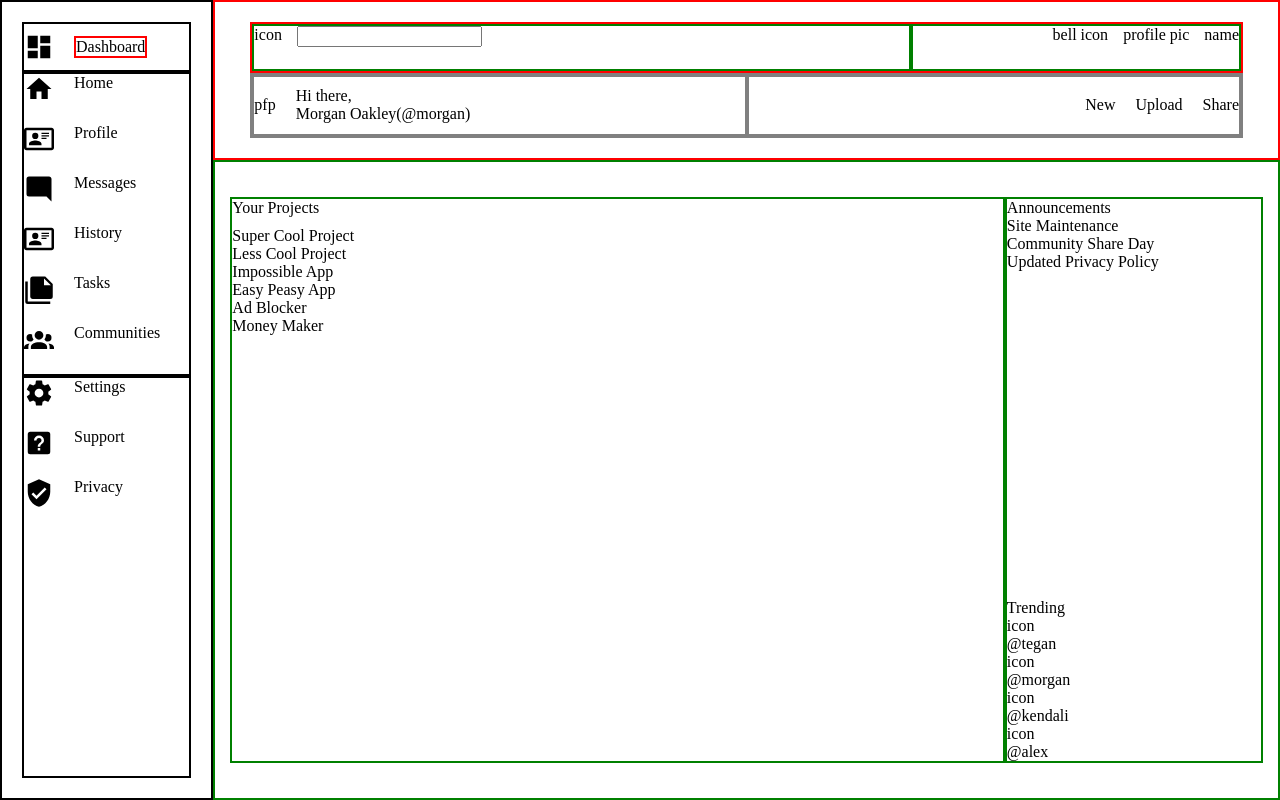
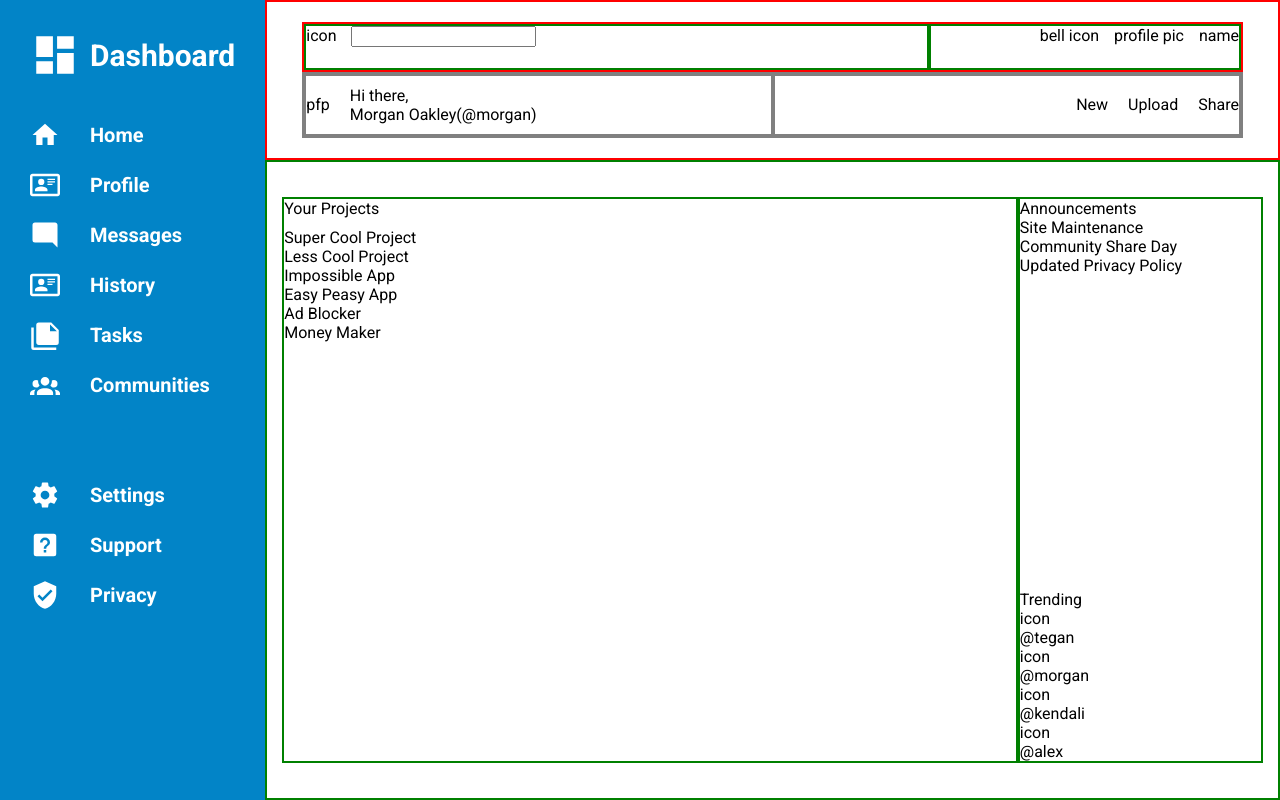
Before and after one commit to v-sudo29/admin-dashboard, a website: page index.html in a window 1280 px wide. Drawn offline with Linux system fonts and the light colour scheme.

Commit message:
Style sidebar

```diff
--- a/index.html
+++ b/index.html
@@ -9,7 +9,7 @@
 </head>
 <body>
     <div class="sidebar-container">
-        <div class="icon-title">
+        <div class="icon-dashboard-container">
             <svg id="dashboard-icon" xmlns="http://www.w3.org/2000/svg" viewBox="0 0 24 24"><path d="M13,3V9H21V3M13,21H21V11H13M3,21H11V15H3M3,13H11V3H3V13Z" /></svg>
             <div class="dashboard-text">Dashboard</div>
         </div>
--- a/style.css
+++ b/style.css
@@ -1,5 +1,8 @@
+@import url('https://fonts.googleapis.com/css2?family=Roboto:wght@300;400;700&display=swap');
+
 :root {
     box-sizing: border-box;
+    font-family: 'Roboto';
 }
 
 *, *:before, *:after {
@@ -18,46 +21,62 @@ body {
 
 /* Sidebar */
 .sidebar-container {
-    border: 2px solid black;
-
     grid-column: 1 / 2;
     grid-row: 1 / 3;
-    padding: 20px;
 
     display: grid;
     grid-template-rows: 1fr 3fr 8fr;
+    padding: 30px;
+
+    background-color: #0284c7;
 }
 
-.icon-title {
-    border: 2px solid black;
+.icon-dashboard-container {
     display: flex;
     align-items: center;
-    gap: 20px;
+    gap: 10px;
+}
 
+#dashboard-icon {
+    width: 50px;
 }
 
 .dashboard-text {
-    border: 2px solid red;
+    font-size: 30px;
+    font-weight: 700;
+    color: white;
 }
 
     /* Top Nav Links */
     svg {
         width: 30px;
+        fill: white;
     }
 
     .nav-links1 {
-        border: 2px solid black;
+        padding-top: 40px;
     }
 
-    .nav-links1 > div, .nav-links2 > div {
+    .nav-links1 > div,
+    .nav-links2 > div {
         display: flex;
-        gap: 20px;
+        gap: 30px;
         margin-bottom: 20px;
     }
 
+    .nav-links1 > div > div,
+    .nav-links2 > div > div {
+        display: flex;
+        align-items: center;
+        font-size: 20px;
+        font-weight: 700;
+        color: white;
+    }
+
+
     /* Bottom Nav Links */
     .nav-links2 {
-        border: 2px solid black;
+        padding-top: 60px;
     }
 
 /* Header */
```
